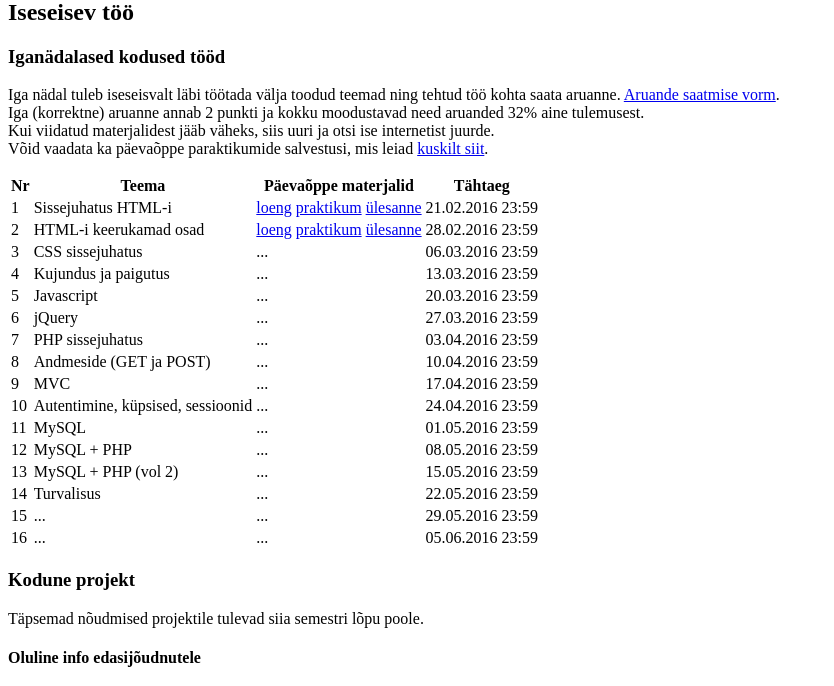
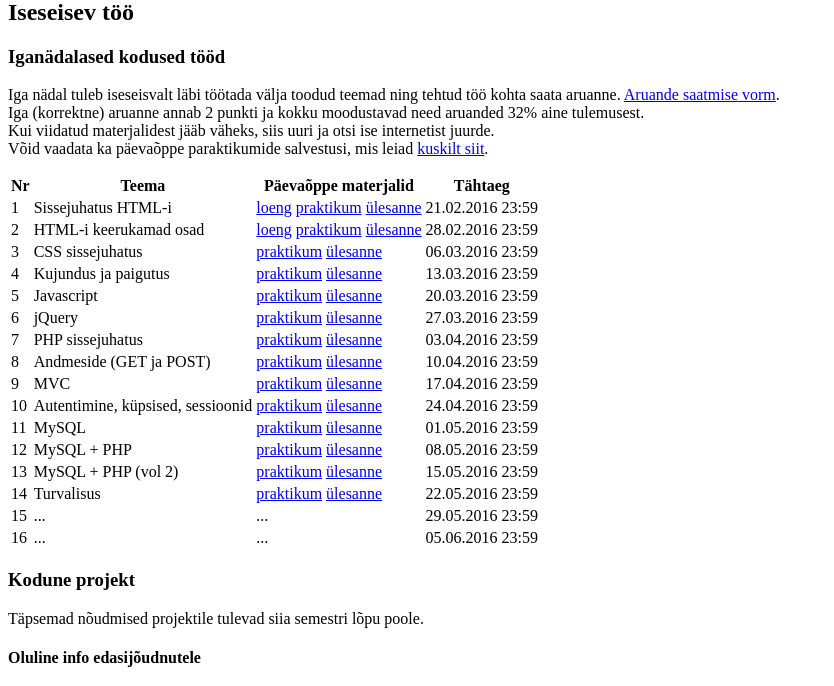
Before and after one commit to teadur/i244, a PHP site: page / in a window 1280 px wide. Shown: the part 284-970 px from the top of the page, without its empty margins (0-834 px from the left). Run offline with PHP 8.4, Linux system fonts and the light colour scheme.

Commit message:
Lisatud viited praktikumidele ja ülesannetele

```diff
--- a/index.php
+++ b/index.php
@@ -38,29 +38,89 @@
     </td>
     <td>28.02.2016 23:59</td>
   </tr><tr>
-    <td>3</td><td>CSS sissejuhatus</td><td>...</td><td>06.03.2016 23:59</td>
+    <td>3</td><td>CSS sissejuhatus</td>
+    <td>
+      <a href="http://enos.itcollege.ee/~ttanav/VRI/Praktikumid/prax03/ylesanne.html">praktikum</a>
+      <a href="http://enos.itcollege.ee/~ttanav/VRI/Kodused/03/ylesanne.html">ülesanne</a>
+    </td>
+    <td>06.03.2016 23:59</td>
   </tr><tr>
-    <td>4</td><td>Kujundus ja paigutus</td><td>...</td><td>13.03.2016 23:59</td>
+    <td>4</td><td>Kujundus ja paigutus</td>
+    <td>
+      <a href="http://enos.itcollege.ee/~ttanav/VRI/Praktikumid/prax04/ylesanne.html">praktikum</a>
+      <a href="http://enos.itcollege.ee/~ttanav/VRI/Kodused/04/ylesanne.html">ülesanne</a>
+    </td>
+    <td>13.03.2016 23:59</td>
   </tr><tr>
-    <td>5</td><td>Javascript</td><td>...</td><td>20.03.2016 23:59</td>
+    <td>5</td><td>Javascript</td>
+    <td>
+      <a href="http://enos.itcollege.ee/~ttanav/VRI/Praktikumid/prax05/ylesanne.html">praktikum</a>
+      <a href="http://enos.itcollege.ee/~ttanav/VRI/Kodused/05/ylesanne.html">ülesanne</a>
+    </td>
+    <td>20.03.2016 23:59</td>
   </tr><tr>
-    <td>6</td><td>jQuery</td><td>...</td><td>27.03.2016 23:59</td>
+    <td>6</td><td>jQuery</td>
+    <td>
+      <a href="http://enos.itcollege.ee/~ttanav/VRI/Praktikumid/prax06/ylesanne.html">praktikum</a>
+      <a href="http://enos.itcollege.ee/~ttanav/VRI/Kodused/06/ylesanne.html">ülesanne</a>
+    </td>
+    <td>27.03.2016 23:59</td>
   </tr><tr>
-    <td>7</td><td>PHP sissejuhatus</td><td>...</td><td>03.04.2016 23:59</td>
+    <td>7</td><td>PHP sissejuhatus</td>
+    <td>
+      <a href="http://enos.itcollege.ee/~ttanav/VRI/Praktikumid/prax07/ylesanne.html">praktikum</a>
+      <a href="http://enos.itcollege.ee/~ttanav/VRI/Kodused/07/ylesanne.html">ülesanne</a>
+    </td>
+    <td>03.04.2016 23:59</td>
   </tr><tr>
-    <td>8</td><td>Andmeside (GET ja POST)</td><td>...</td><td>10.04.2016 23:59</td>
+    <td>8</td><td>Andmeside (GET ja POST)</td>
+    <td>
+      <a href="http://enos.itcollege.ee/~ttanav/VRI/Praktikumid/prax08/ylesanne.html">praktikum</a>
+      <a href="http://enos.itcollege.ee/~ttanav/VRI/Kodused/08/ylesanne.html">ülesanne</a>
+    </td>
+    <td>10.04.2016 23:59</td>
   </tr><tr>
-    <td>9</td><td>MVC</td><td>...</td><td>17.04.2016 23:59</td>
+    <td>9</td><td>MVC</td>
+    <td>
+      <a href="http://enos.itcollege.ee/~ttanav/VRI/Praktikumid/prax09/ylesanne.html">praktikum</a>
+      <a href="http://enos.itcollege.ee/~ttanav/VRI/Kodused/09/ylesanne.html">ülesanne</a>
+    </td>
+    <td>17.04.2016 23:59</td>
   </tr><tr>
-    <td>10</td><td>Autentimine, küpsised, sessioonid</td><td>...</td><td>24.04.2016 23:59</td>
+    <td>10</td><td>Autentimine, küpsised, sessioonid</td>
+    <td>
+      <a href="http://enos.itcollege.ee/~ttanav/VRI/Praktikumid/prax10/ylesanne.html">praktikum</a>
+      <a href="http://enos.itcollege.ee/~ttanav/VRI/Kodused/10/ylesanne.html">ülesanne</a>
+    </td>
+    <td>24.04.2016 23:59</td>
   </tr><tr>
-    <td>11</td><td>MySQL</td><td>...</td><td>01.05.2016 23:59</td>
+    <td>11</td><td>MySQL</td>
+    <td>
+      <a href="http://enos.itcollege.ee/~ttanav/VRI/Praktikumid/prax11/ylesanne.html">praktikum</a>
+      <a href="http://enos.itcollege.ee/~ttanav/VRI/Kodused/11/ylesanne.html">ülesanne</a>
+    </td>
+    <td>01.05.2016 23:59</td>
   </tr><tr>
-    <td>12</td><td>MySQL + PHP</td><td>...</td><td>08.05.2016 23:59</td>
+    <td>12</td><td>MySQL + PHP</td>
+    <td>
+      <a href="http://enos.itcollege.ee/~ttanav/VRI/Praktikumid/prax12/ylesanne.html">praktikum</a>
+      <a href="http://enos.itcollege.ee/~ttanav/VRI/Kodused/12/ylesanne.html">ülesanne</a>
+    </td>
+    <td>08.05.2016 23:59</td>
   </tr><tr>
-    <td>13</td><td>MySQL + PHP (vol 2)</td><td>...</td><td>15.05.2016 23:59</td>
+    <td>13</td><td>MySQL + PHP (vol 2)</td>
+    <td>
+      <a href="http://enos.itcollege.ee/~ttanav/VRI/Praktikumid/prax13/ylesanne.html">praktikum</a>
+      <a href="http://enos.itcollege.ee/~ttanav/VRI/Kodused/13/ylesanne.html">ülesanne</a>
+    </td>
+    <td>15.05.2016 23:59</td>
   </tr><tr>
-    <td>14</td><td>Turvalisus</td><td>...</td><td>22.05.2016 23:59</td>
+    <td>14</td><td>Turvalisus</td>
+    <td>
+      <a href="http://enos.itcollege.ee/~ttanav/VRI/Praktikumid/prax14/ylesanne.html">praktikum</a>
+      <a href="http://enos.itcollege.ee/~ttanav/VRI/Kodused/14/ylesanne.html">ülesanne</a>
+    </td>
+    <td>22.05.2016 23:59</td>
   </tr><tr>
     <td>15</td><td>...</td><td>...</td><td>29.05.2016 23:59</td>
   </tr><tr>
```
